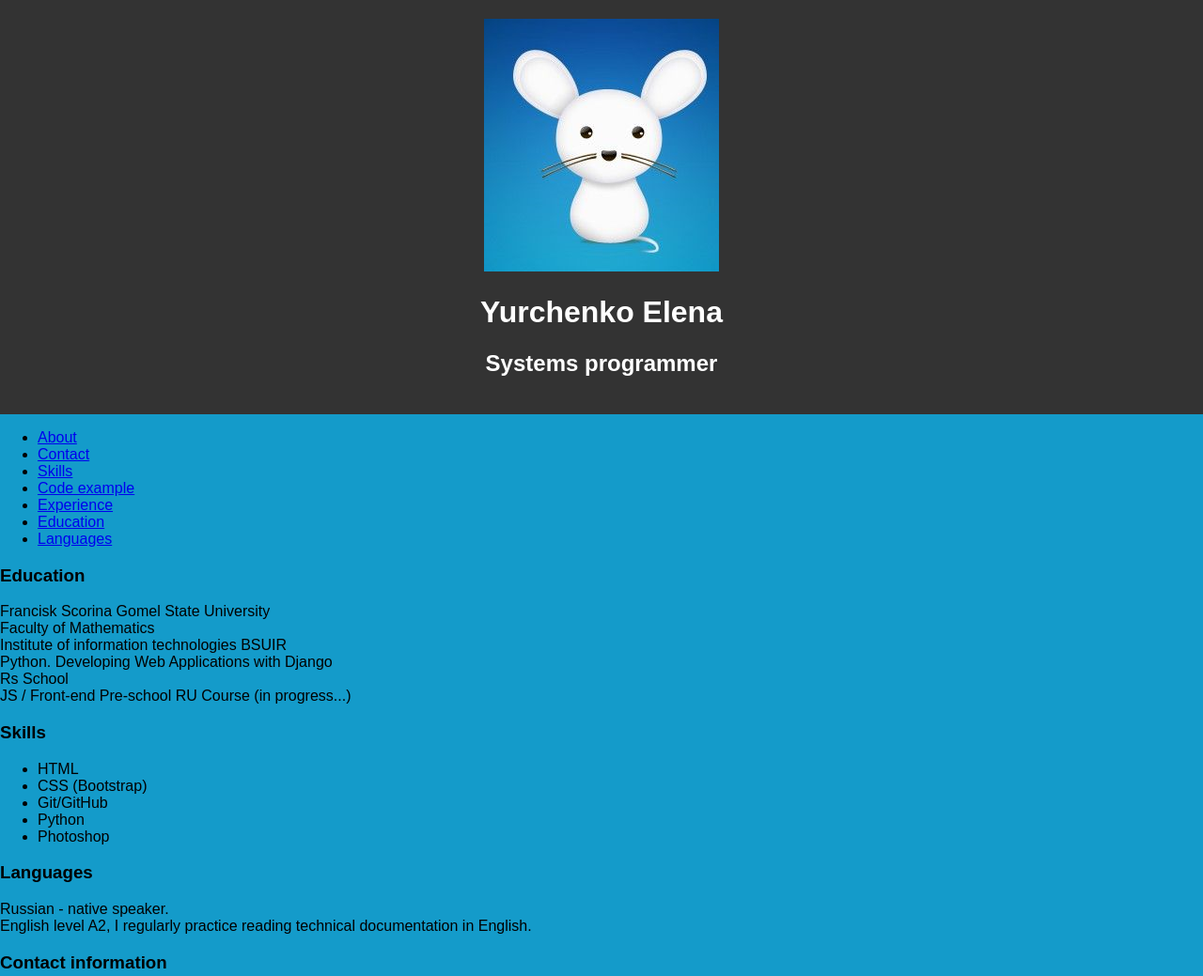
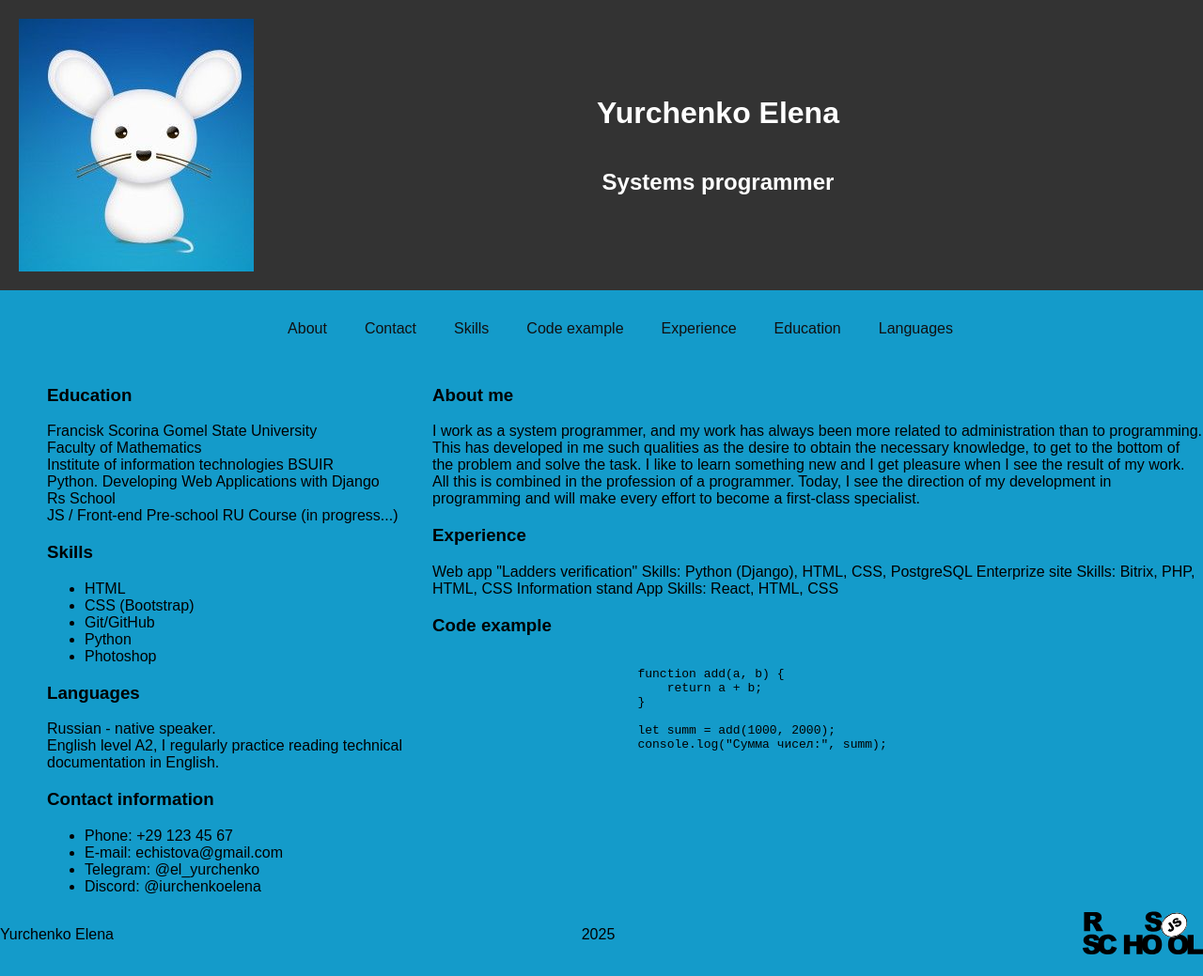
Before and after one commit to echistova/rsschool-cv, a plain HTML site: page index.html in a window 1280 px wide. Shown: the top 1039 px of the page at 94% size. Drawn offline with Linux system fonts and the light colour scheme.

Commit message:
feat:  stylized  cv

```diff
--- a/index.html
+++ b/index.html
@@ -4,47 +4,51 @@
     <meta charset="UTF-8">
     <meta name="viewport" content="width=device-width, initial-scale=1.0">
     <title>CV - Yurchenko Elena</title>
-    <link rel="stylesheet" href="style.css" />
-    <link rel="icon" href="assets/favicon.ico" />
+    <link rel="stylesheet" href="style.css"/>
+    <link rel="icon" href="assets/favicon.ico"/>
 </head>
-<body>
     <header class="header">
+        <div class="container">
+            <div class="header_container">
                 <div class="header_photo">
                     <img src="assets/img/ava.png" alt="Elen Yurchenko">
                 </div>
-        <div>
+                <div class="header_content">
                     <h1>Yurchenko Elena</h1>
                     <h2>Systems programmer</h2>
                 </div>
+            </div>
+        </div>
     </header>
-    <div>
-        <nav class="menu">
-            <ul class="menu_ul">
-                <li>
-                    <a href="#about" class="menu_link">About</a>
+    <div class="container">
+        <nav class="nav">
+            <ul class="nav-list">
+                <li class="nav-item">
+                    <a href="#about" class="nav-link">About</a>
                 </li>
-                <li>
-                    <a href="#contact" class="menu_link">Contact</a>
+                <li class="nav-item">
+                    <a href="#contact" class="nav-link">Contact</a>
                 </li>
-                <li>
-                    <a href="#skills" class="menu_link">Skills</a>
+                <li class="nav-item">
+                    <a href="#skills" class="nav-link">Skills</a>
                 </li>
-                <li>
-                    <a href="#code" class="menu_link">Code example</a>
+                <li class="nav-item">
+                    <a href="#code" class="nav-link">Code example</a>
                 </li>
-                <li>
-                    <a href="#experience" class="menu_link">Experience</a>
+                <li class="nav-item">
+                    <a href="#experience" class="nav-link">Experience</a>
                 </li>
-                <li>
-                    <a href="#education" class="menu_link">Education</a>
+                <li class="nav-item">
+                    <a href="#education" class="nav-link">Education</a>
                 </li>
-                <li>
-                    <a href="#languages" class="menu_link">Languages</a>
+                <li class="nav-item">
+                    <a href="#languages" class="nav-link">Languages</a>
                 </li>
 
             </ul>
         </nav>
     </div>
+    <div class="container_content">
         <aside>
             <section id="education">
                 <h3>Education</h3>
@@ -88,6 +92,7 @@
             </section>
         </aside>
         <main>
+            <div class="container">
                 <section id="about">
                     <h3>About me</h3>
                     <div>I work as a system programmer, and my work has always been more related to administration than to programming. This has developed in me such qualities as the desire to obtain the necessary knowledge, to get to the bottom of the problem and solve the task.
@@ -106,7 +111,7 @@ Today, I see the direction of my development in programming and will make every
                     </div>
                 </section>
                 <section id="code">
-            <h3>Code example
+                    <h3>Code example</h3>
                     <div>
                         <pre>
                             <code>
@@ -120,15 +125,19 @@ Today, I see the direction of my development in programming and will make every
                         </pre>
                     </div>
                 </section>
+            </div>
         </main>
-    <footer>
+    </div>
+    <footer class="footer">
+        <div class="container">
                 <div><a href="https://github.com/echistova/">Yurchenko Elena</a></div>
                 <div>2025</div>
-        <div>
+                <div class="footer_rs">
                     <a href="https://rs.school/courses/javascript-ru" target="_blank">
                         <img src="./assets/img/rs-school-logo.svg" alt="rs-school-logo">
                     </a>
                 </div>
+        </div>
     </footer>
 </body>
 </html>
--- a/style.css
+++ b/style.css
@@ -1,5 +1,11 @@
+html {
+  scroll-behavior: smooth;
+}
 body {
     min-height: 100vh;
+    display: flex;
+    flex-direction: column;
+    justify-content: space-between;
     font-family: Arial, sans-serif;
     background-color: #149BCA;
     margin: 0;
@@ -7,19 +13,85 @@ body {
 }
 
 header {
+    position: relative;
     background-color: #333;
     color: rgb(255, 255, 255);
     padding: 20px;
     text-align: center;
 }
+* {
+  box-sizing: border-box;
+}
+.container {
+  max-width: 1440px;
+  margin: 0 auto;
+}
+.nav-list {
+  display: flex;
+  justify-content: flex-end;
+  align-items: center;
+}
+.nav-list {
+  list-style: none;
+}
+.nav-link {
+  padding: 0 20px;
+  line-height: 50px;
+}
+.nav-list a {
+  color: #101011;
+  text-decoration: none;
+  transition: color 0.5s;
+}
+.nav-link a:hover {
+  color: #4d2323;
+}
+.header {
+    display: block;
+    unicode-bidi: isolate;
+    flex-direction: row;
+}
+.header_container {
+    position: relative;
+    width: 100%;
+    display: flex;
+    align-items: center;
+}
+.header_photo {
+    width: 20%;
+    display: flex;
+}
+.header_content {
+    display: flex;
+    width: 80%;
+    height: 20px
+    justify-content: space-around;
+    flex-direction: column;
+}
+.container_content {
+    display: flex;
+    align-items: flex-start;
+    margin: 0 auto;
+    padding-left: 50px;
+}
+aside {
+  width: 15%;
+  flex: 1;
+}
+main {
+  flex: 2;
+}
+.footer .container {
+  display: flex;
+  justify-content: space-between;
+  align-items: center;
 
-main {
-    padding: 20px;
-    max-width: 800px;
-    margin: auto;
-    background-color: white;
-    box-shadow: 0 0 10px rgba(0, 0, 0, 0.1);
 }
-.menu {}
-.menu_ul {}
-.menu_link {}
+.footer a {
+  color: #010101;
+  text-decoration: none;
+  transition: color 0.5s;
+}
+.footer_rs {
+    width: 10%;
+}
```
Lines whose indentation alone changed are shown as unchanged.
